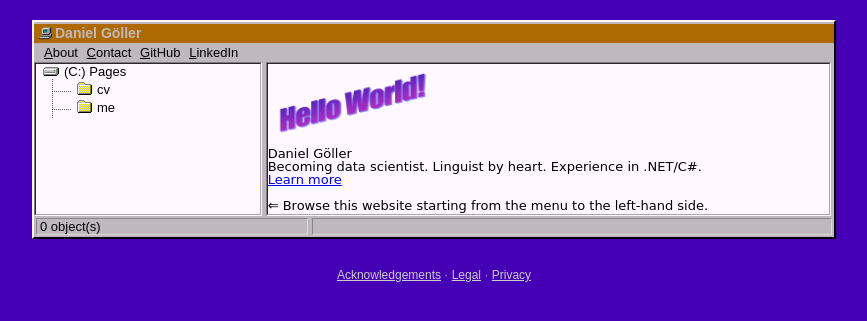
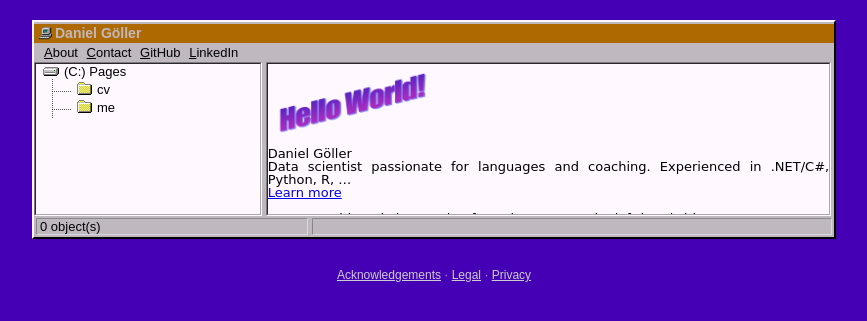
Before and after one commit to LelViLamp/LelViLamp.github.io, a Jekyll site: the page built from index.html, in a window 1280 px wide. Shown: the top 321 px of the page, without its empty margins (206-1073 px from the left). Built offline with Jekyll 4.4.1, drawn with Linux system fonts in a browser that asks for light colours.

Commit message:
updated headline

```diff
--- a/_includes/post_list.html
+++ b/_includes/post_list.html
@@ -7,7 +7,7 @@
                 title="Hello World!" width="30%" />
         </p>
         <p>Daniel G&ouml;ller</p>
-        <p>Becoming data scientist. Linguist by heart. Experience in .NET/C#.</p>
+        <p>Data scientist passionate for languages and coaching. Experienced in .NET/C#, Python, R, …</p>
         <p><a href="/me/about-me">Learn more</a></p>
         <p>&nbsp;</p>
         <p>&lArr; Browse this website starting from the menu to the left-hand side.</p>
```
